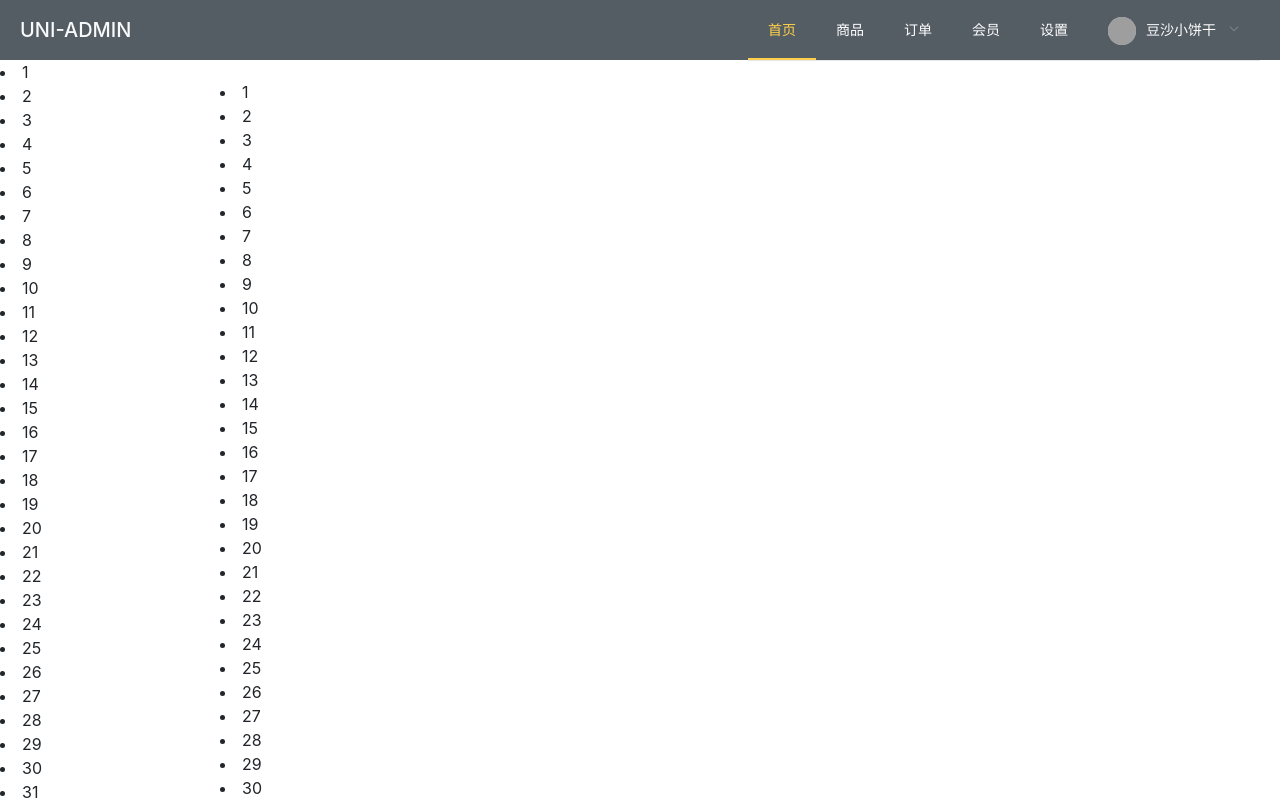
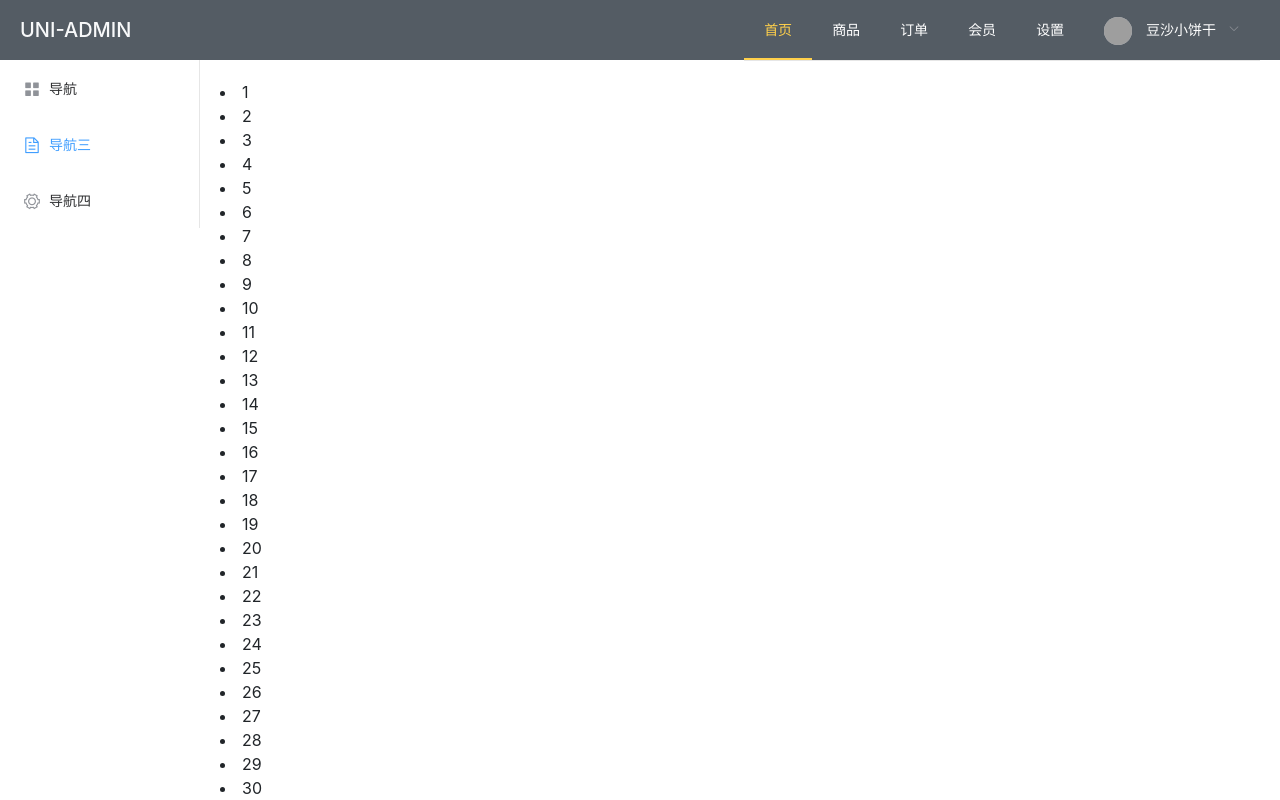
Before and after one commit to akangwu/vue-el-admin, a Vue app: page /#/index in a window 1280 px wide. Built offline with nearby package versions, Linux system fonts and the light colour scheme; grey boxes are pictures that could not be loaded.

Commit message:
16全局侧边导航栏开发(一)

```diff
--- a/src/views/layout.vue
+++ b/src/views/layout.vue
@@ -1,10 +1,11 @@
 <template>
   <div>
     <el-container style="position: absolute; top:0;right:0;bottom:0;left:0;overflow:hidden">
-<!--      头部导航栏，这里和复制的有眼色差别，给一个背景色相同的就可以了-->
+      <!--      头部导航栏，这里和复制的有眼色差别，给一个背景色相同的就可以了-->
       <el-header class="d-flex align-items-center" style="background:#545c64">
-<!--        顶部导航栏，直接复制的-->
+        <!--        顶部导航栏，直接复制的-->
         <a class="h5 text-light mb-0 mr-auto">UNI-ADMIN</a>
+        <!--激活时的线-->
         <div class="line"></div>
         <el-menu
           :default-active="navBarIndex"
@@ -22,7 +23,8 @@
           <el-submenu index="100">
             <template slot="title">
               <el-avatar size="small" style="padding-right: 10px;margin-right: 10px;"
-                         src="https://cube.elemecdn.com/3/7c/3ea6beec64369c2642b92c6726f1epng.png"></el-avatar>豆沙小饼干
+                         src="https://cube.elemecdn.com/3/7c/3ea6beec64369c2642b92c6726f1epng.png"></el-avatar>
+              豆沙小饼干
             </template>
             <el-menu-item index="100-1">修改</el-menu-item>
             <el-menu-item index="100-2">退出</el-menu-item>
@@ -30,32 +32,51 @@
         </el-menu>
       </el-header>
       <el-container style="height: 100%;padding-bottom: 60px">
-<!--        侧边布局-->
+        <!--侧边布局-->
         <el-aside width="200px">
-          <li v-for="i in 100" :key="i">{{i}}</li>
+              <el-menu
+                default-active="2"
+                @select="slideSelect">
+                <el-menu-item index="1">
+                  <i class="el-icon-menu"></i>
+                  <span slot="title">导航</span>
+                </el-menu-item>
+                <el-menu-item index="2">
+                  <i class="el-icon-document"></i>
+                  <span slot="title">导航三</span>
+                </el-menu-item>
+                <el-menu-item index="3">
+                  <i class="el-icon-setting"></i>
+                  <span slot="title">导航四</span>
+                </el-menu-item>
+
+              </el-menu>
         </el-aside>
-<!--        主布局-->
+        <!--        主布局-->
         <el-main>
           <li v-for="i in 100" :key="i">{{i}}</li>
         </el-main>
       </el-container>
     </el-container>
 
-<!--    <router-view></router-view>-->
+    <!--    <router-view></router-view>-->
   </div>
 </template>
 
 <script>
   export default {
     name: 'layout',
-    data() {
+    data () {
       return {
         navBarIndex: '1',
       }
     },
     methods: {
-      handleSelect(key, keyPath) {
-        console.log(key, keyPath);
+      handleSelect (key, keyPath) {
+        console.log(key, keyPath)
+      },
+      slideSelect (key, keyPath) {
+        console.log(key, keyPath)
       }
     }
 
```
